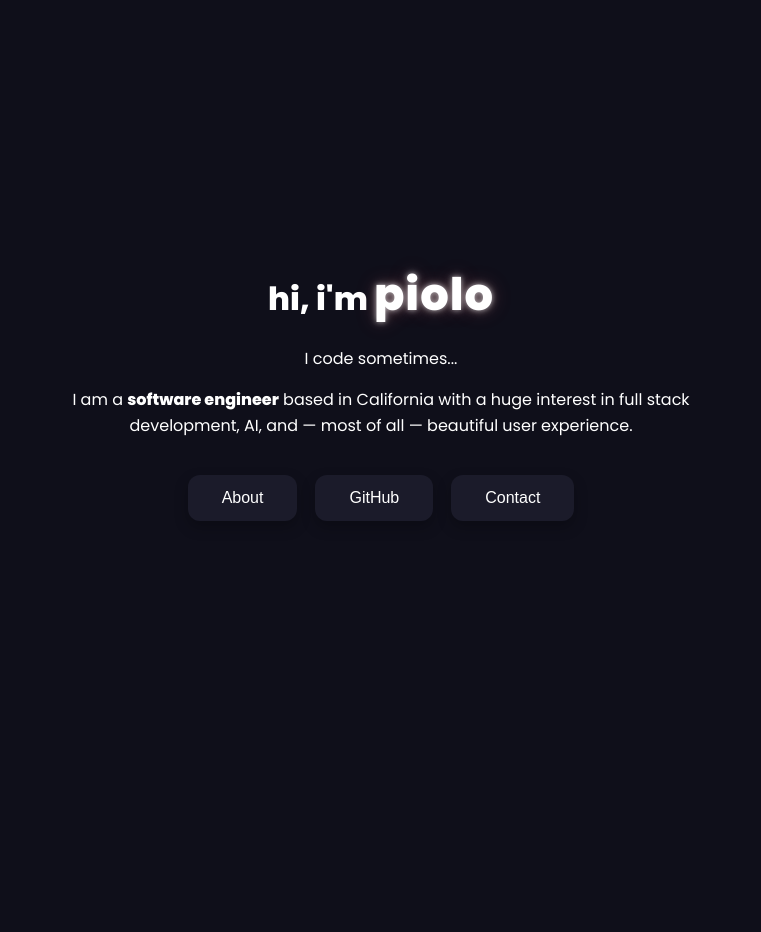
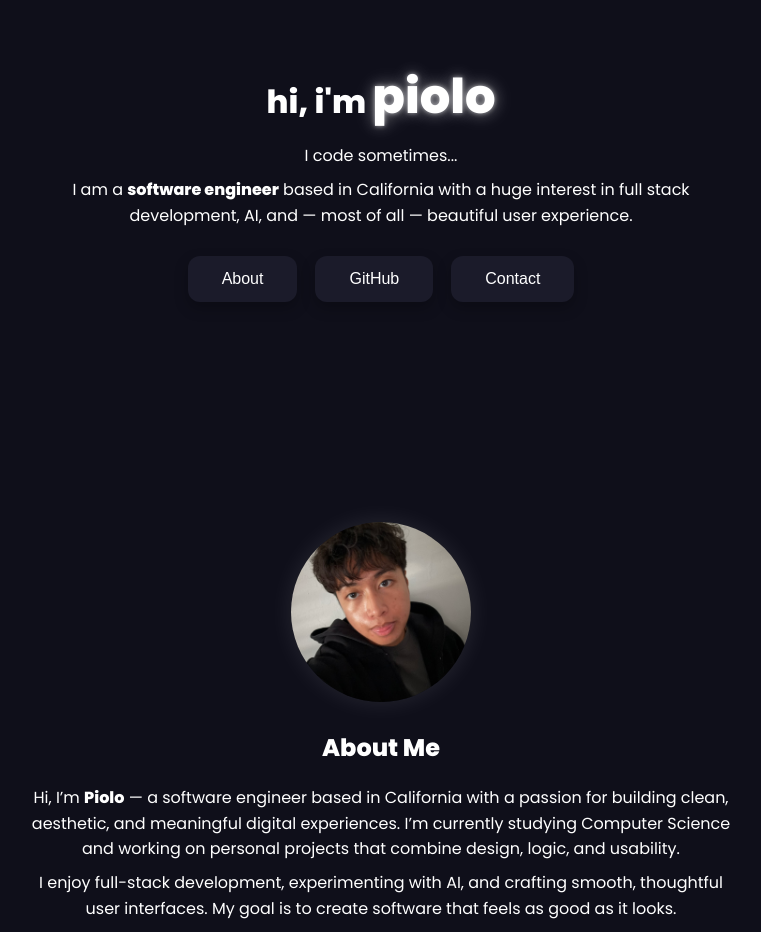
Before and after one commit to spiderpilo/spiderpilo.github.io, a React (Create React App) app: page / in a window 1280 px wide. Shown: the top 932 px of the page, without its empty margins (259-1020 px from the left). Built offline with nearby package versions, Linux system fonts and the light colour scheme.

Commit message:
Adjust spacing to separate hero and about sections

```diff
--- a/src/App.css
+++ b/src/App.css
@@ -3,9 +3,7 @@
 /* ===== Root & Global ===== */
 :root {
   --bg: #0f0f1a;
-  --panel: #151520;
   --text: #ffffff;
-  --muted: #b8b8c6;
   --accent: #61dafb;
   --btn: #1b1b2a;
   --btn-hover: #254c74;
@@ -29,36 +27,30 @@ html, body {
   min-height: 100vh;
   display: flex;
   flex-direction: column;
+  justify-content: center;   /* center vertically */
+  align-items: center;       /* center horizontally */
+  text-align: center;
+  padding: 40px 20px;
 }
 
 /* ===== HERO SECTION ===== */
 .centered.hero {
-  min-height: 100vh;             /* full screen height */
-  display: flex;
-  flex-direction: column;
-  justify-content: center;       /* vertical centering */
-  align-items: center;           /* horizontal centering */
-  width: min(100%, 980px);
+  width: min(100%, 900px);
   margin: 0 auto;
-  padding: 40px 20px 80px;
-  text-align: center;
-  box-sizing: border-box;
-}
-
-/* ===== Typography ===== */
-.bold-name {
-  font-weight: 800;
-  font-size: 2.8rem;
-  letter-spacing: 1px;
-  color: #fff;
-  text-shadow:
-    0 0 5px rgba(255, 255, 255, 0.5),
-    0 0 10px rgba(255, 255, 255, 0.35),
-    0 0 20px rgba(255, 100, 100, 0.25);
 }
 
 h1 {
   margin-bottom: 10px;
+}
+
+.bold-name {
+  font-weight: 800;
+  font-size: 3rem;
+  color: #fff;
+  text-shadow:
+    0 0 5px rgba(255, 255, 255, 0.6),
+    0 0 15px rgba(255, 255, 255, 0.3),
+    0 0 25px rgba(255, 255, 255, 0.2);
 }
 
 p {
@@ -84,33 +76,24 @@ p {
   border: none;
   border-radius: 12px;
   cursor: pointer;
-  transition: transform 0.25s ease, background 0.25s ease, box-shadow 0.25s ease;
+  transition: all 0.25s ease;
   box-shadow: 0 6px 14px rgba(0, 0, 0, 0.25);
 }
 
 .my-button:hover {
   transform: translateY(-1px) scale(1.05);
   background: var(--btn-hover);
-  box-shadow: 0 10px 18px rgba(0, 0, 0, 0.3);
 }
 
-/* ===== SECTIONS BELOW HERO ===== */
+/* ===== Hidden Sections Below ===== */
 .about-section,
 .contact-section {
   width: min(100%, 860px);
   margin-inline: auto;
-  padding: 120px 20px;           /* generous breathing room */
+  padding: 120px 20px;
   text-align: center;
   scroll-margin-top: 120px;
-}
-
-.about-section {
-  margin-top: 100px;             /* ensures scrolling needed */
-}
-
-.contact-section {
   margin-top: 100px;
-  padding-bottom: 140px;
 }
 
 /* ===== About Image ===== */
@@ -124,13 +107,6 @@ p {
   box-shadow: 0 0 24px rgba(255, 255, 255, 0.1);
 }
 
-/* ===== Section Headings ===== */
-h2 {
-  margin: 8px 0 14px;
-  color: var(--accent);
-  font-weight: 600;
-}
-
 /* ===== Contact Link ===== */
 .email-link {
   color: var(--accent);
@@ -141,28 +117,12 @@ h2 {
   text-decoration: underline;
 }
 
-/* ===== Responsive Design ===== */
+/* ===== Responsive ===== */
 @media (max-width: 640px) {
   .bold-name {
     font-size: 2.2rem;
   }
-
-  .profile-photo {
-    width: 140px;
-    height: 140px;
-  }
-
   .my-button {
     padding: 12px 26px;
   }
-
-  p {
-    font-size: 0.95rem;
-    padding: 0 10px;
-  }
-
-  .about-section,
-  .contact-section {
-    padding: 80px 16px;
-  }
 }
```
